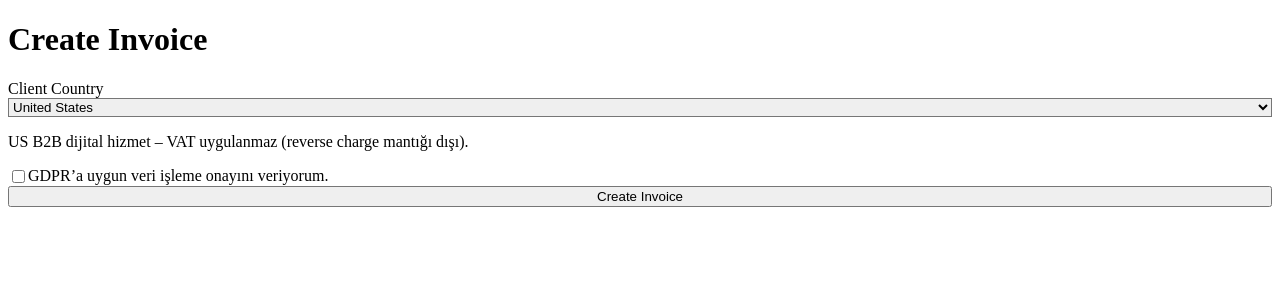
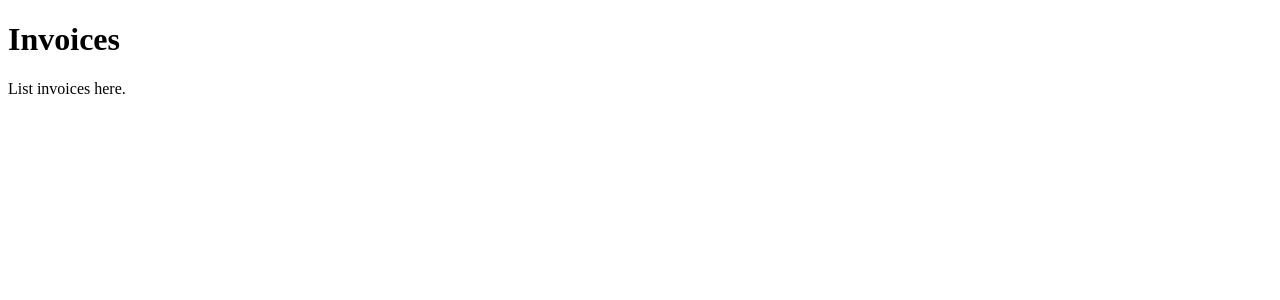
Before and after one commit to krtssgorkem-creator/v0-next-js-invoice-app, a Next.js app: page /invoice in a window 1280 px wide. Shown: the top 300 px of the page. Built offline with nearby package versions, Linux system fonts and the light colour scheme.

Commit message:
Update page.tsx

```diff
--- a/app/invoice/page.tsx
+++ b/app/invoice/page.tsx
@@ -1,16 +1,10 @@
-"use client";
 export const dynamic = 'force-dynamic';
-export const fetchCache = 'force-no-store';
 
-import InvoiceForm from "@/components/InvoiceForm";
-
-export default function InvoicePage() {
+export default function InvoiceIndexPage() {
   return (
-    <div className="min-h-[60vh] max-w-xl mx-auto px-4 py-10">
-      <h1 className="text-2xl font-semibold mb-4 text-emerald-700">Create Invoice</h1>
-      <div className="bg-white rounded-2xl shadow p-6">
-        <InvoiceForm />
-      </div>
-    </div>
+    <main className="p-8">
+      <h1 className="text-xl font-semibold">Invoices</h1>
+      <p className="text-gray-600 mt-2">List invoices here.</p>
+    </main>
   );
 }
```
